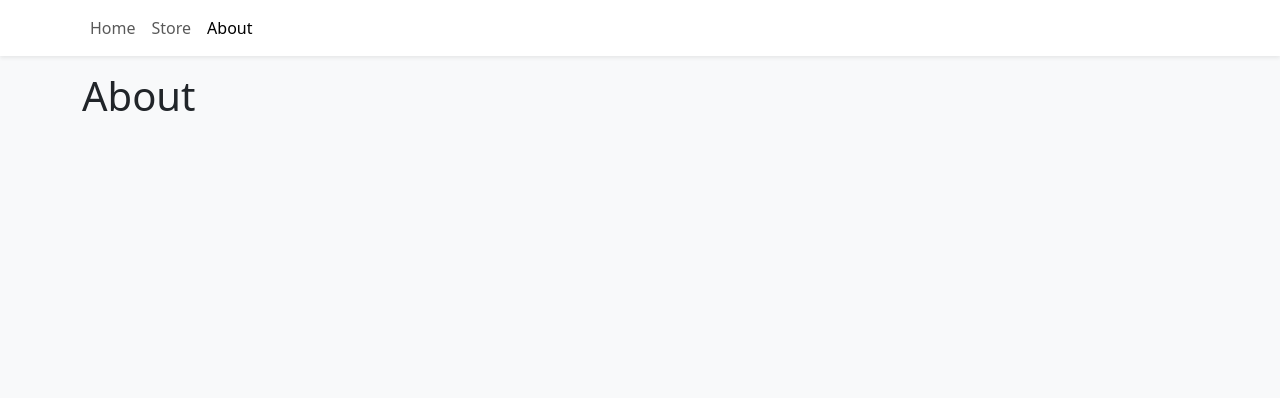
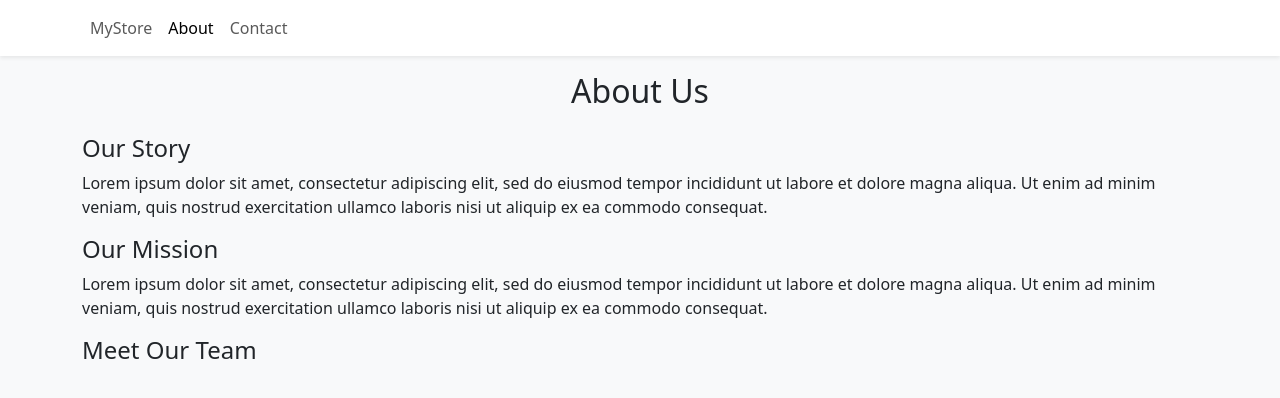
Before and after one commit to srehan17/shoppingcart-react-ts, a React (Vite) app: page /about in a window 1280 px wide. Shown: the top 398 px of the page. Built offline with nearby package versions, Linux system fonts and the light colour scheme; no server answers.

Commit message:
Modified About and Contact pages and updated Readme

```diff
--- a/src/App.tsx
+++ b/src/App.tsx
@@ -1,11 +1,11 @@
-import { useState, useEffect } from "react";
-import { Route, Routes } from "react-router-dom";
-import { Container } from "react-bootstrap";
-import Home from "./pages/Home";
-import Store from "./pages/Store";
-import About from "./pages/About";
-import Navbar from "./components/Navbar";
-import { ShoppingCartProvider } from "./context/ShoppingCartContext";
+import { useState, useEffect } from "react"
+import { Route, Routes } from "react-router-dom"
+import { Container } from "react-bootstrap"
+import Contact from "./pages/Contact"
+import MyStore from "./pages/MyStore"
+import About from "./pages/About"
+import Navbar from "./components/Navbar"
+import { ShoppingCartProvider } from "./context/ShoppingCartContext"
 
 const App = () => {
   return (
@@ -13,13 +13,13 @@ const App = () => {
       <Navbar />
       <Container className="mb-4">
         <Routes>
-          <Route path="/" element={<Home />} />
-          <Route path="/store" element={<Store />} />
+          <Route path="/" element={<MyStore />} />
           <Route path="/about" element={<About />} />
+          <Route path="/contact" element={<Contact />} />
         </Routes>
       </Container>
     </ShoppingCartProvider>
-  );
-};
+  )
+}
 
-export default App;
+export default App
--- a/src/components/Navbar.tsx
+++ b/src/components/Navbar.tsx
@@ -1,22 +1,22 @@
-import { Button, Container, Nav, Navbar as NavbarBS } from "react-bootstrap";
-import { NavLink } from "react-router-dom";
-import { useShoppingCart } from "../context/ShoppingCartContext";
+import { Button, Container, Nav, Navbar as NavbarBS } from "react-bootstrap"
+import { NavLink } from "react-router-dom"
+import { useShoppingCart } from "../context/ShoppingCartContext"
 
 const Navbar = () => {
-  const { openCart, cartQuantity } = useShoppingCart();
+  const { openCart, cartQuantity } = useShoppingCart()
 
   return (
     <NavbarBS sticky="top" className="bg-white shadow-sm mb-3">
       <Container>
         <Nav className="me-auto">
           <Nav.Link to="/" as={NavLink}>
-            Home
-          </Nav.Link>
-          <Nav.Link to="/store" as={NavLink}>
-            Store
+            MyStore
           </Nav.Link>
           <Nav.Link to="/about" as={NavLink}>
             About
+          </Nav.Link>
+          <Nav.Link to="/contact" as={NavLink}>
+            Contact
           </Nav.Link>
         </Nav>
         {cartQuantity > 0 && (
@@ -51,7 +51,7 @@ const Navbar = () => {
         )}
       </Container>
     </NavbarBS>
-  );
-};
+  )
+}
 
-export default Navbar;
+export default Navbar
--- a/src/pages/About.tsx
+++ b/src/pages/About.tsx
@@ -1,6 +1,23 @@
 const About = () => {
   return (
-    <h1>About</h1>
+    <>
+      <h2 className="text-center mb-4">About Us</h2>
+      <h4>Our Story</h4>
+      <p>
+        Lorem ipsum dolor sit amet, consectetur adipiscing elit, sed do eiusmod
+        tempor incididunt ut labore et dolore magna aliqua. Ut enim ad minim
+        veniam, quis nostrud exercitation ullamco laboris nisi ut aliquip ex ea
+        commodo consequat.
+      </p>
+      <h4>Our Mission</h4>
+      <p>
+        Lorem ipsum dolor sit amet, consectetur adipiscing elit, sed do eiusmod
+        tempor incididunt ut labore et dolore magna aliqua. Ut enim ad minim
+        veniam, quis nostrud exercitation ullamco laboris nisi ut aliquip ex ea
+        commodo consequat.
+      </p>
+      <h4>Meet Our Team</h4>
+    </>
   )
 }
 
--- /dev/null
+++ b/src/pages/Contact.tsx
@@ -0,0 +1,13 @@
+const Contact = () => {
+  return (
+    <>
+      <h2 className="text-center mb-4">Contact Us</h2>
+      <div className="text-center">
+        <p>Feedback? Questions? </p>
+        <p>Reach us by email at yyy@mystore.com</p>
+      </div>
+    </>
+  )
+}
+
+export default Contact
--- a/src/pages/Home.tsx
+++ /dev/null
@@ -1,8 +0,0 @@
-
-const Home = () => {
-  return (
-    <h1>Home</h1>
-    )
-}
-
-export default Home
--- /dev/null
+++ b/src/pages/MyStore.tsx
@@ -0,0 +1,22 @@
+import { Row, Col } from "react-bootstrap"
+import StoreItem from "../components/StoreItem"
+import { useShoppingCart } from "../context/ShoppingCartContext"
+
+const MyStore = () => {
+  const { products } = useShoppingCart()
+
+  return (
+    <>
+      <h2 className="text-center mb-4">My Store</h2>
+      <Row md={2} xs={1} lg={3} className="g-3">
+        {products.map((item) => (
+          <Col key={item.id}>
+            <StoreItem {...item} />
+          </Col>
+        ))}
+      </Row>
+    </>
+  )
+}
+
+export default MyStore
--- a/src/pages/Store.tsx
+++ /dev/null
@@ -1,22 +0,0 @@
-import { Row, Col } from "react-bootstrap";
-import StoreItem from "../components/StoreItem";
-import { useShoppingCart } from "../context/ShoppingCartContext";
-
-const Store = () => {
-  const { products } = useShoppingCart();
-
-  return (
-    <>
-      <h1>Store</h1>
-      <Row md={2} xs={1} lg={3} className="g-3">
-        {products.map((item) => (
-          <Col key={item.id}>
-            <StoreItem {...item} />
-          </Col>
-        ))}
-      </Row>
-    </>
-  );
-};
-
-export default Store;
```
Also changed, not shown: 1 other file (tests, documents, lock files or other folders).
